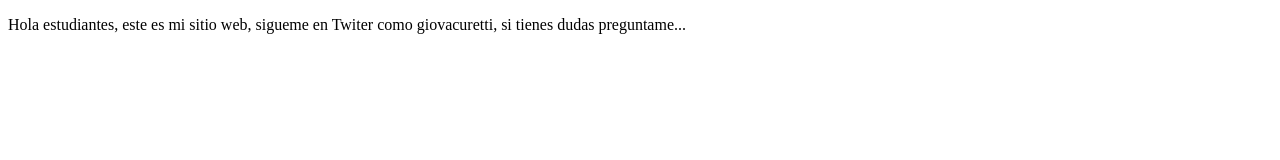
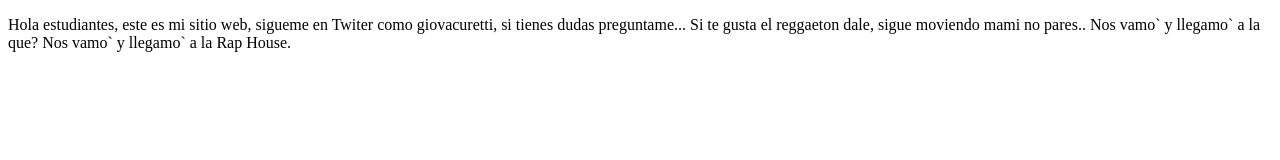
Before and after one commit to giovacuretti/proyectoDemoCursoPrework, a plain HTML site: page index.html in a window 1280 px wide. Drawn offline with Linux system fonts and the light colour scheme.

Commit message:
Cambios sobre la Rap House

```diff
--- a/index.html
+++ b/index.html
@@ -9,6 +9,8 @@
 <body>
     <p>
         Hola estudiantes, este es mi sitio web, sigueme en Twiter como giovacuretti, si tienes dudas preguntame...
+        Si te gusta el reggaeton dale, sigue moviendo mami no pares..
+        Nos vamo` y llegamo` a la que? Nos vamo` y llegamo` a la Rap House.
     </p>
 </body>
 </html>
```
